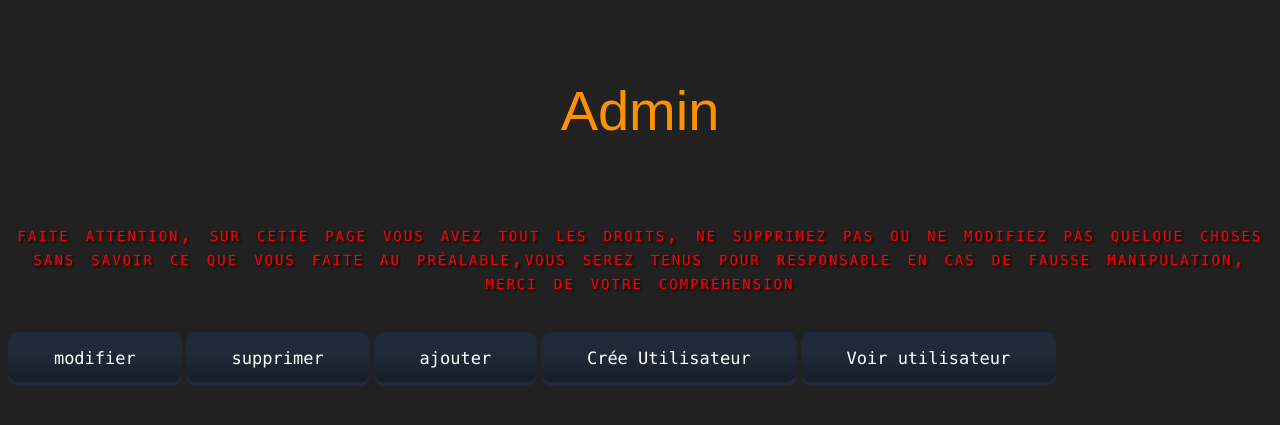
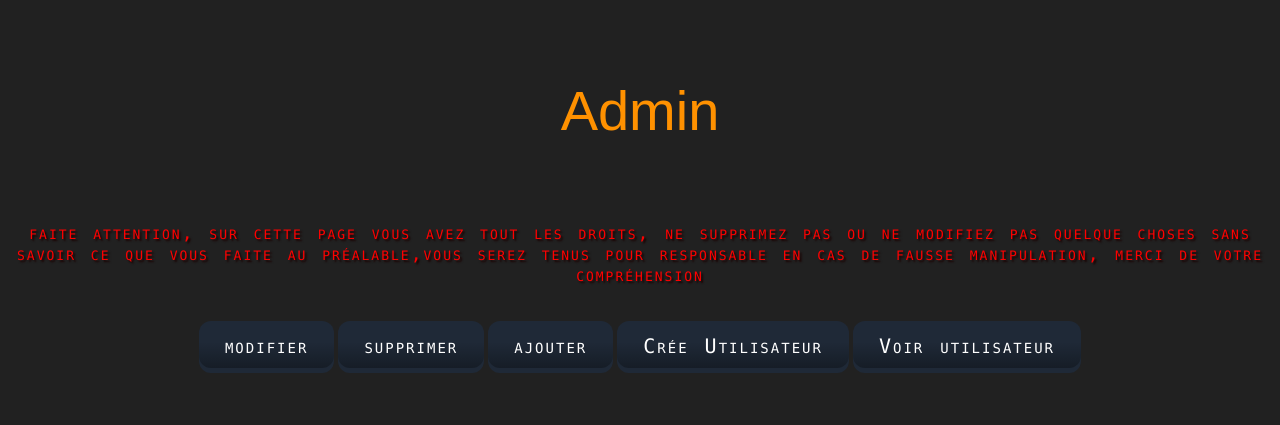
Before and after one commit to Wilou93410/Gestion-logistique-avec-drone, a PHP site: page /1.php in a window 1280 px wide. Shown: the top 425 px of the page. Run offline with PHP 8.4, Linux system fonts and the light colour scheme; style sheets or scripts are compiled from the project's sources.

Commit message:
Update style.scss

```diff
--- a/pageconnexion/CSS/style.scss
+++ b/pageconnexion/CSS/style.scss
@@ -22,7 +22,7 @@ text-align:center;
 
 p {
     font-family: "Lucida Console", Monaco, monospace;
-    font-size: 20px;
+    font-size: 18px;
     letter-spacing: 2px;
     word-spacing: 2px;
     color: #ff0000;
@@ -37,16 +37,22 @@ p {
 
 
     button {
-      font-family: ui-monospace, SFMono-Regular, Menlo, Monaco, Consolas, "Liberation Mono", "Courier New", monospace;
-      font-size: 17px;
-      padding: 1em 2.7em;
-      font-weight: 500;
+      font-family: "Lucida Console", Monaco, monospace;
+      font-size: 20px;
+      padding: 0.7em 1.3em;
+      font-weight: 400;
       background: #1F2937;
       color: white;
       border: none;
       position: relative;
       overflow: hidden;
       border-radius: 0.6em;
+      letter-spacing: 2px;
+      word-spacing: 2px;
+      font-style: normal;
+    font-variant: small-caps;
+    text-align:center;
+
      }
 
      .gradient {
@@ -87,6 +93,6 @@ p {
       transform: scale(0.97);
      }
 
-     btnn {
+     .btnn {
       text-align:center;
      }
```
